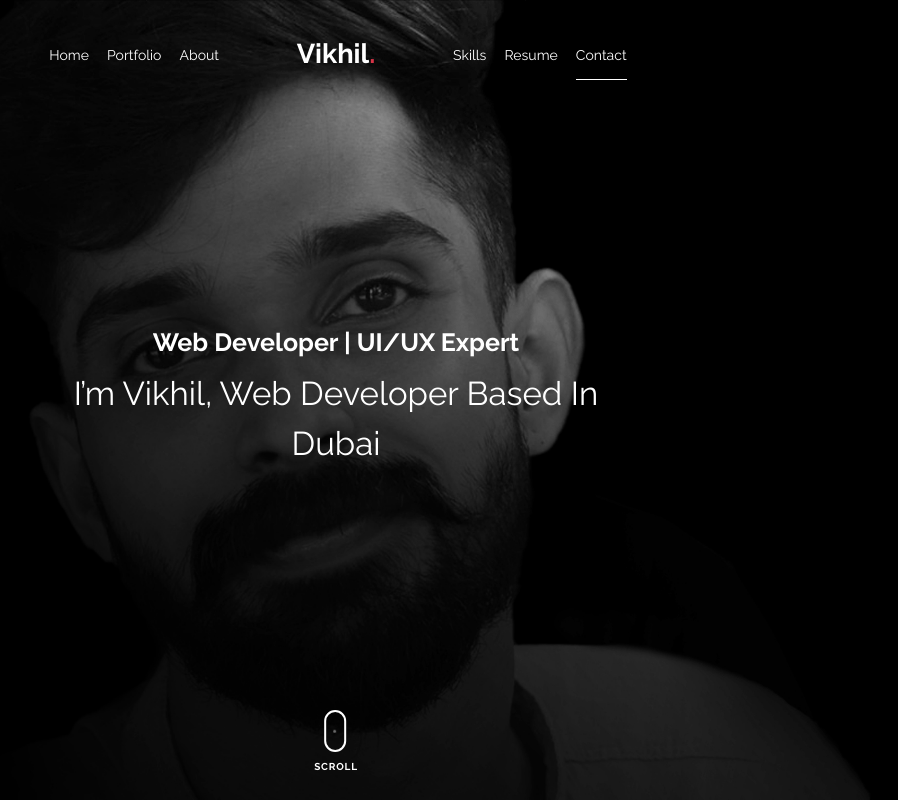
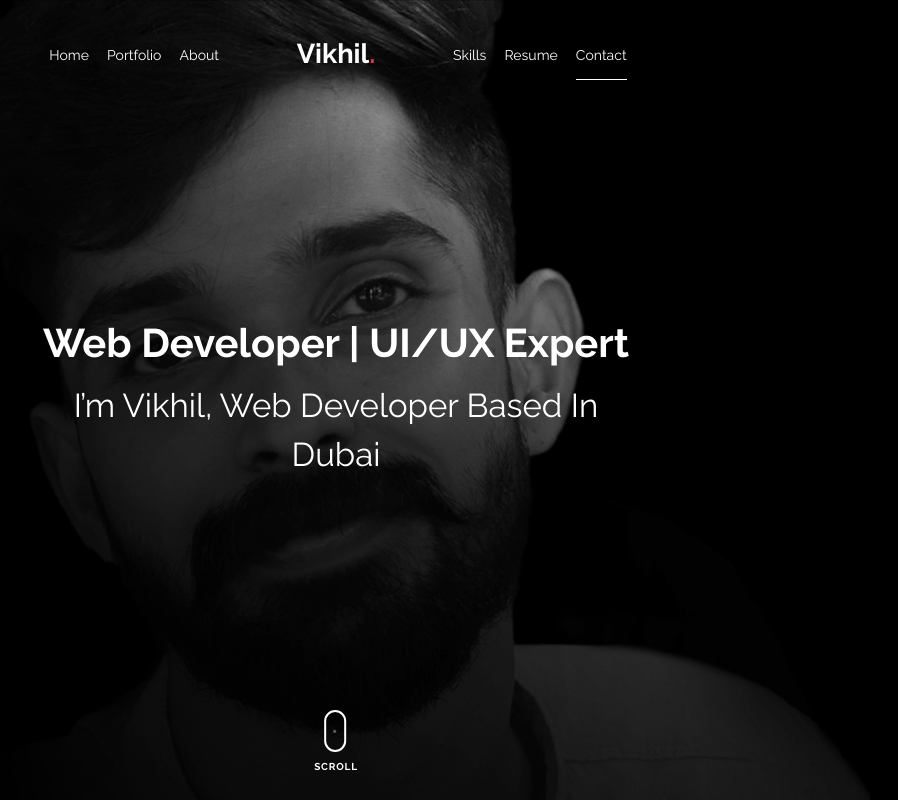
Before and after one commit to Vikhil8281/vikhilportfolio, a plain HTML site: page index.html in a window 1280 px wide. Shown: the top 800 px of the page, without its empty margins (304-1202 px from the left). Drawn offline with nearby package versions, Linux system fonts and the light colour scheme; files whose address does not match are found by name.

Commit message:
Update index.html

```diff
--- a/index.html
+++ b/index.html
@@ -108,7 +108,7 @@
           <div class="row align-items-center">
             <style>
               .heading{
-                font-size: 25px !important;
+                font-size: 40px !important;
               }
             </style>
             <div class="col-md-7 mx-auto text-center">
```
